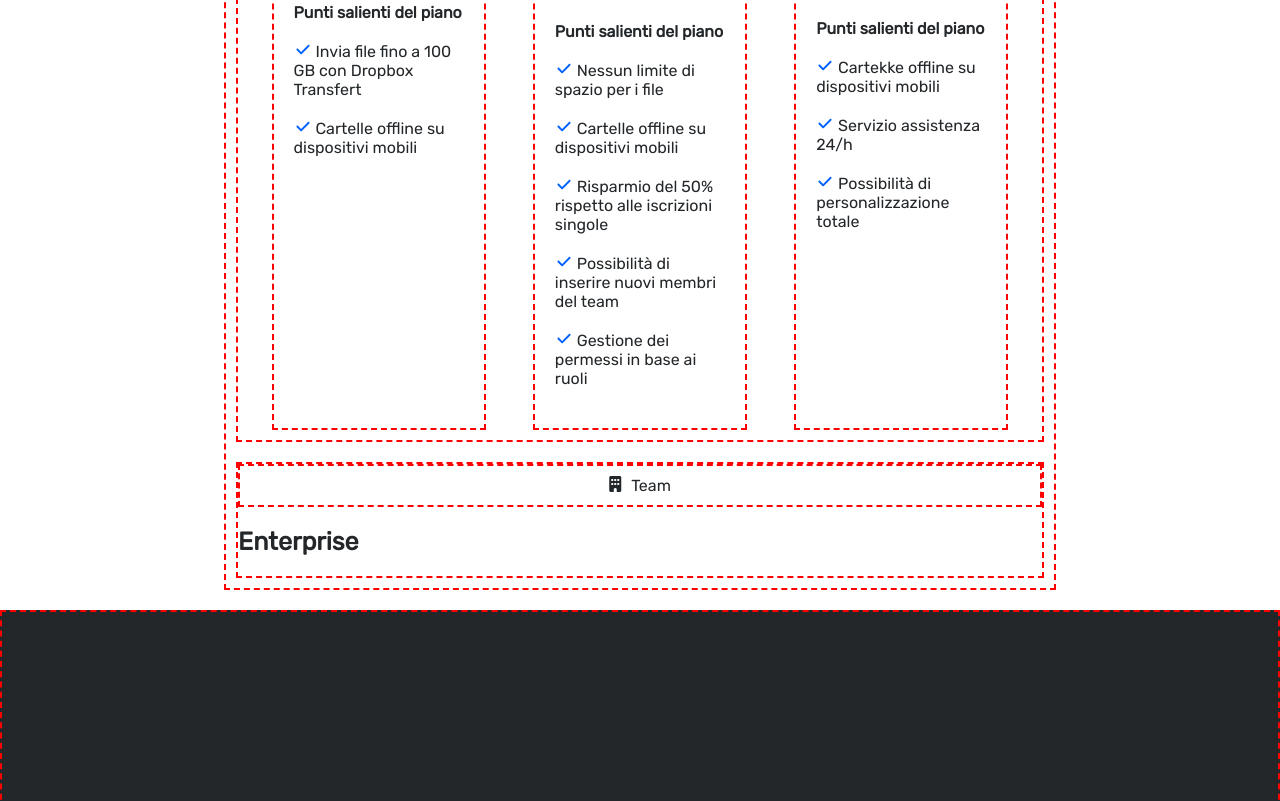
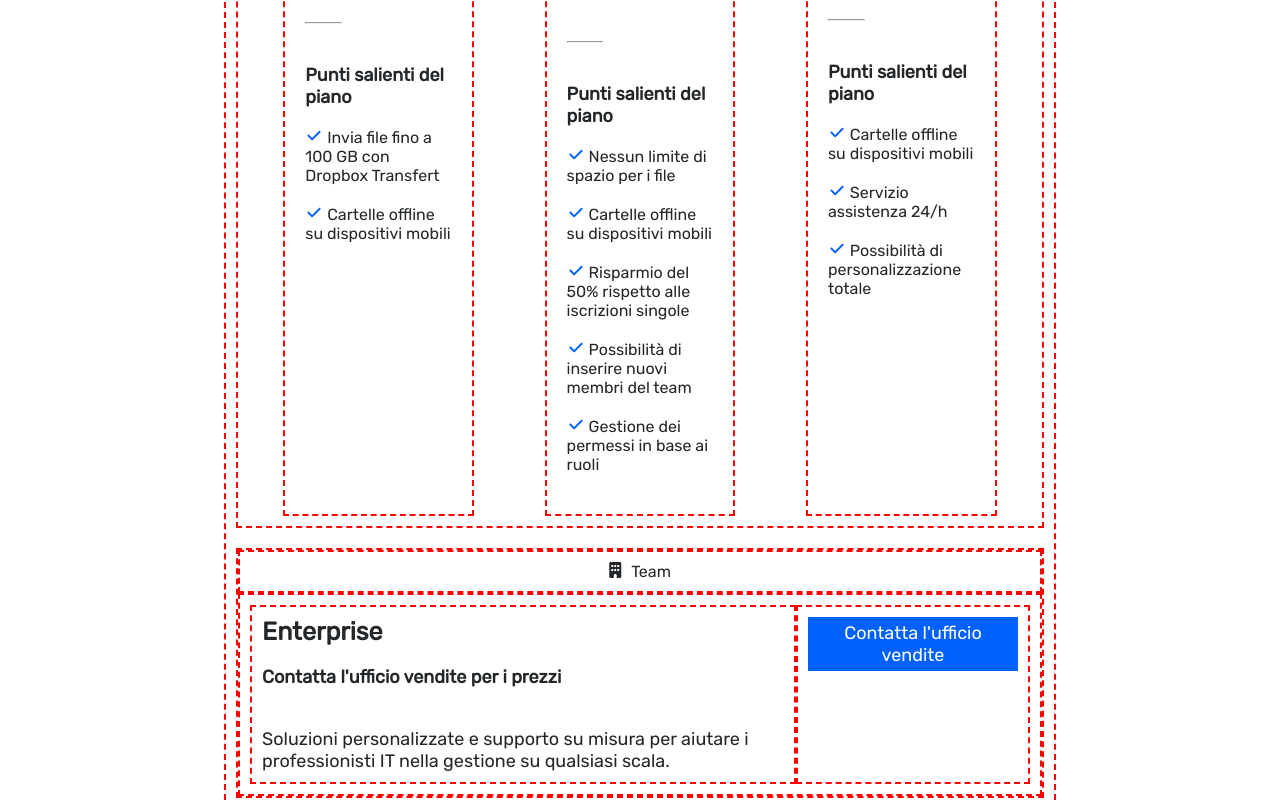
Before and after one commit to andreabellome/htmlcss-dropbox, a plain HTML site: page index.html in a window 1280 px wide. Shown: the part 1807-2608 px from the top of the page. Drawn offline with Linux system fonts and the light colour scheme.

Commit message:
first 2 sections main

```diff
--- a/assets/css/style.css
+++ b/assets/css/style.css
@@ -20,7 +20,7 @@
     /* --color-black-hover:#313338;
     --color-purple: #585BBE;
     --color-purple-hover: #7983F5; */
-    --max-width-val: 1400px;
+    --max-width-val: 1300px;
 }
 
 .debug{
@@ -71,6 +71,14 @@
     max-width: 18px;
 }
 
+.max-width-900{
+    max-width: 650px;
+}
+
+.width-15{
+    width: 15%;
+}
+
 .width-25{
     width: 25%;
 }
@@ -87,12 +95,17 @@
     width: 70%;
 }
 
+.width-75{
+    width: 75%;
+}
+
+
 .width-100{
     width: 100%;
 }
 
 .width-calc-3{
-    width: calc(100%/3 - 6%);
+    width: calc(100%/3 - 9%);
 }
 
 .height-100{
--- a/index.html
+++ b/index.html
@@ -118,12 +118,14 @@
         <div class="debug padd-10 flex flex-dir-row just-cont-around flex-wrap mb-20">
 
             <!-- left -->
-            <div class="debug min-height-80 width-calc-3 padd-20">
+            <div class="debug min-height-80 width-calc-3 padd-20 max-width-900">
 
                 <div class="debug flex flex-dir-row just-cont-center padd-5 mb-40">
                     <i class="fa-solid fa-user mr-10"></i>
                     Singolo
                 </div>
+
+                <div class="debug">
 
                     <h3 class="font-size-25 mb-20">
                         Professional
@@ -138,7 +140,7 @@
                     </div>
 
                     <ul class="user-list">
-                    <li class="mb-10">
+                        <li>
                             <i class="fa-solid fa-user mr-5"></i>
                             1 utente
                         </li>
@@ -152,6 +154,8 @@
                         </li>
                     </ul>
 
+                </div>
+
                 <button class="mt-40 mb-20 padd-10 bg-blue col-white border-none font-size-18 hover-button-opacity" style="width: 100%;">
                     Prova gratis per 30 giorni
                 </button> <br>
@@ -160,7 +164,7 @@
 
                 <hr class="mt-40 width-25 col-dark-gray">
 
-                <h4 class="mt-40 mb-20">
+                <h4 class="mt-40 mb-20 font-size-18">
                     Punti salienti del piano
                 </h4>
 
@@ -178,13 +182,14 @@
             </div>
 
             <!-- center -->
-            <div class="debug min-height-80 width-calc-3 padd-20">
+            <div class="debug min-height-80 width-calc-3 padd-20 max-width-900">
 
                 <div class="debug flex flex-dir-row just-cont-center padd-5 mb-40">
                     <i class="fa-solid fa-users mr-10"></i>
                     Team
                 </div>
 
+                <div class="debug">
                     <h3 class="font-size-25 mb-20">
                         Advanced
                     </h3>
@@ -211,6 +216,8 @@
                             Sofisticate funzioni di controllo e per tenere al sicuro tutti i file del tuo team
                         </li>
                     </ul>
+                </div>
+
 
                 <button class="mt-40 mb-20 padd-10 bg-blue col-white border-none font-size-18 hover-button-opacity" style="width: 100%;">
                     Prova gratis per 30 giorni
@@ -220,7 +227,7 @@
 
                 <hr class="mt-40 width-25 col-dark-gray">
 
-                <h4 class="mt-40 mb-20">
+                <h4 class="mt-40 mb-20 font-size-18">
                     Punti salienti del piano
                 </h4>
 
@@ -250,13 +257,14 @@
             </div>
 
             <!-- right -->
-            <div class="debug min-height-80 width-calc-3 padd-20">
+            <div class="debug min-height-80 width-calc-3 padd-20 max-width-900">
 
                 <div class="debug flex flex-dir-row just-cont-center padd-5 mb-40">
                     <i class="fa-solid fa-building mr-10"></i>
                     Azienda
                 </div>
 
+                <div class="debug">
                     <h3 class="font-size-25 mb-20">
                         Professional
                     </h3>
@@ -283,6 +291,9 @@
                             Assistenza personalizzata per aiutare gli amministratori in una gestione su larga scala
                         </li>
                     </ul>
+                </div>
+
+
 
                 <button class="mt-40 mb-20 padd-10 bg-blue col-white border-none font-size-18 hover-button-opacity" style="width: 100%;">
                     Contattaci
@@ -292,14 +303,14 @@
 
                 <hr class="mt-40 width-25 col-dark-gray">
 
-                <h4 class="mt-40 mb-20">
+                <h4 class="mt-40 mb-20 font-size-18">
                     Punti salienti del piano
                 </h4>
 
                 <ul class="user-list">
                     <li>
                         <img src="./assets/img/check-solid.svg" alt="check-solid" class="max-width-18 max-height-18">
-                        Cartekke offline su dispositivi mobili
+                        Cartelle offline su dispositivi mobili
                     </li>
                     <li>
                         <img src="./assets/img/check-solid.svg" alt="check-solid" class="max-width-18 max-height-18">
@@ -318,15 +329,32 @@
 
         <div class="debug flex flex-dir-col">
 
-            <div class="debug flex flex-dir-row just-cont-center padd-5 mb-20 padd-10">
+            <div class="debug flex flex-dir-row just-cont-center padd-10">
                 <i class="fa-solid fa-building mr-10"></i>
                 Team
             </div>
 
-            <div>
+            <div class="debug padd-10 flex flex-dir-row just-cont-between">
+
+                <div class="debug width-70 padd-10">
                     <h3 class="font-size-25 mb-20">
                         Enterprise
                     </h3>
+                    <h4 class="mb-40 font-size-18">
+                        Contatta l'ufficio vendite per i prezzi
+                    </h4>
+                    <p class="font-size-18">
+                        Soluzioni personalizzate e supporto su misura per aiutare i professionisti IT nella gestione su qualsiasi scala.
+                    </p>
+                </div>
+
+                <div class="debug width-30 padd-10">
+                    <button class="padd-5 bg-blue col-white border-none font-size-18 hover-button-opacity width-100">
+                        Contatta l'ufficio vendite
+                    </button> <br>
+                </div>
+
+
 
 
             </div>
```
Lines whose indentation alone changed are shown as unchanged.
